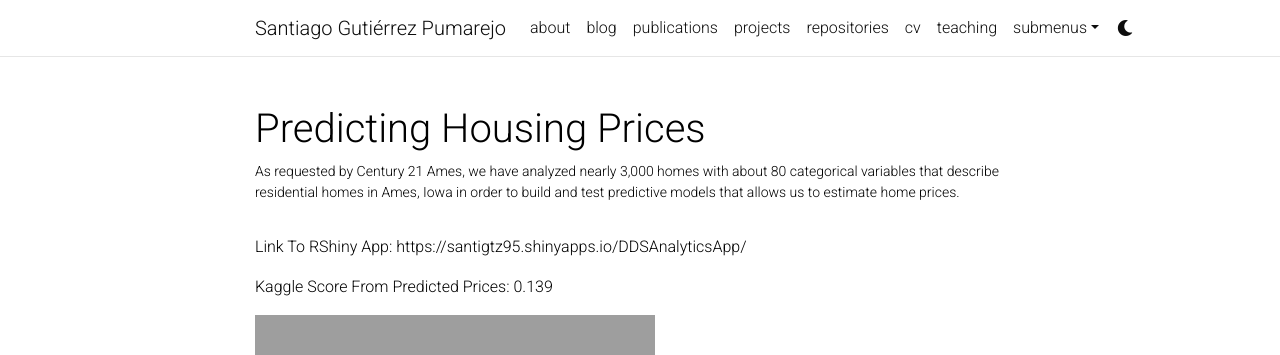
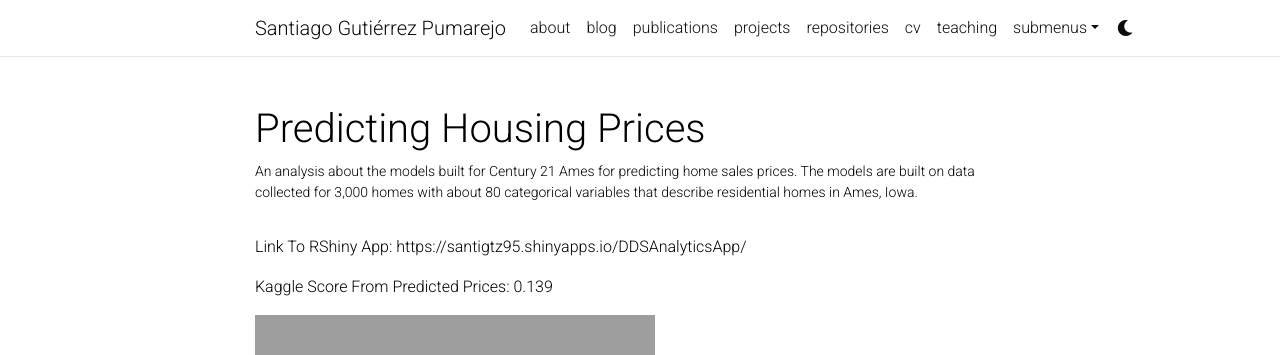
Before and after one commit to santigtz95/santigtz95.github.io, a Jekyll site: the page built from _projects/Santiago_Gutierrez_CaseStudy3.md, in a window 1280 px wide. Shown: the top 355 px of the page. Built offline with Jekyll 4.4.1, drawn with Linux system fonts in a browser that asks for light colours; comment, search, counter and statistics services are not loaded; a style sheet for code colours, icons or effects is not loaded.

Commit message:
update to one project file

```diff
--- a/_projects/Santiago_Gutierrez_CaseStudy3.md
+++ b/_projects/Santiago_Gutierrez_CaseStudy3.md
@@ -1,7 +1,7 @@
 ---
 layout: page
 title: Predicting Housing Prices
-description: As requested by Century 21 Ames, we have analyzed nearly 3,000 homes with about 80 categorical variables that describe residential homes in Ames, Iowa in order to build and test predictive models that allows us to estimate home prices.
+description: An analysis about the models built for Century 21 Ames for predicting home sales prices. The models are built on data collected for 3,000 homes with about 80 categorical variables that describe residential homes in Ames, Iowa.
 img: assets/img/HousingPrices.jpeg
 importance: 1
 category: work
```
